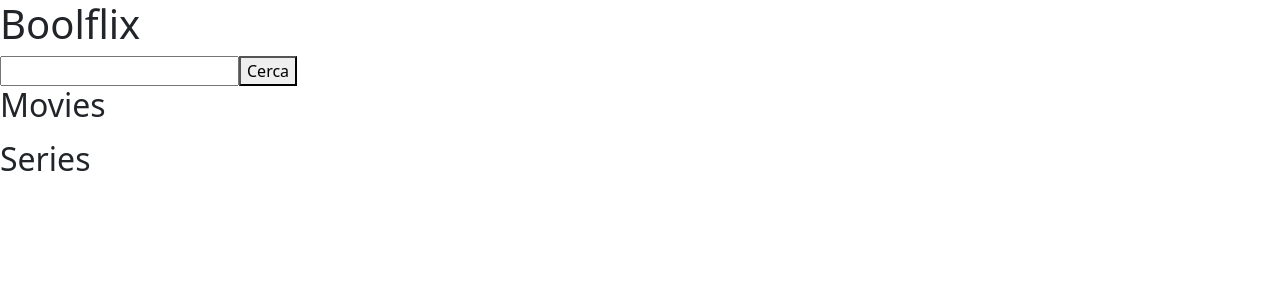
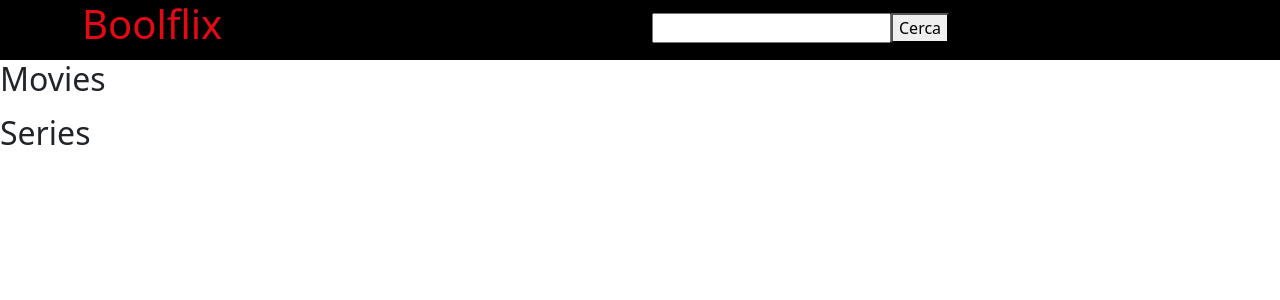
Before and after one commit to Elisachiriaco/vue-boolflix, a Vue app: page / in a window 1280 px wide. Shown: the top 300 px of the page. Built offline with nearby package versions, Linux system fonts and the light colour scheme.

Commit message:
milestone 1,2 completate

```diff
--- a/src/App.vue
+++ b/src/App.vue
@@ -1,7 +1,6 @@
 <template>
   <div id="app">
     <header>
-      <h1>Boolflix</h1>
       <app-search @performSearch="search"/>
     </header>
     <main>
@@ -71,4 +70,11 @@ export default {
 @import "./style/general.scss";
 @import "./style/vars.scss";
 
+header{
+  height: 60px;
+  background-color: $bg-header;
+  h1{
+    color: $color-title;
+  }
+}
 </style>
--- a/src/components/AppGrid.vue
+++ b/src/components/AppGrid.vue
@@ -6,8 +6,15 @@
           <img :src="'https://image.tmdb.org/t/p/w185/' + item.poster_path" alt=""> <br>
           Titolo: {{item.title ? item.title : item.name}} <br>
           Titolo originale: {{item.original_title ? item.original_title : item.original_name}}<br>
-          Lingua: {{item.original_language}} <br>
-          <!-- <img :src="require('../assets/' + item.original_language+'.jpg') " alt=""> -->
+          <div v-if="item.original_language === 'it'">
+           <span>Lingua:</span> <img class="flag" :src="require('../assets/it.jpg')"  alt="">
+          </div>
+          <div v-else-if="item.original_language === 'en'">
+          <span>Lingua: </span><img class="flag" :src="require('../assets/en.jpg')"  alt="">
+          </div>
+          <div v-else>
+          Lingua: {{item.original_language}}
+          </div>
           Voto: {{item.vote_average}} <br>
         </li>
       </ul>
@@ -34,6 +41,8 @@ export default {
 };
 </script>
 
-<style scoped lang="scss">
-
+<style lang="scss">
+.flag{
+  width: 50px;
+}
 </style>
--- a/src/components/AppSearch.vue
+++ b/src/components/AppSearch.vue
@@ -1,7 +1,14 @@
 <template>
-    <div>
-        <input type="text" v-model="search" @keyup.enter="$emit('performSearch', search)">
-        <button @click="cerca">Cerca</button>
+    <div class="container">
+        <div class="row align-items-center">
+            <div class="col-6">
+                  <h1>Boolflix</h1>
+            </div>
+            <div class="col-6 justify-content-end">
+                <input type="text" v-model="search" @keyup.enter="$emit('performSearch', search)">
+                <button @click="cerca">Cerca</button>
+            </div>
+        </div>
     </div>
 </template>
 
--- a/src/style/vars.scss
+++ b/src/style/vars.scss
@@ -0,0 +1,3 @@
+// colors
+$bg-header: black;
+$color-title: #E50914;
```
